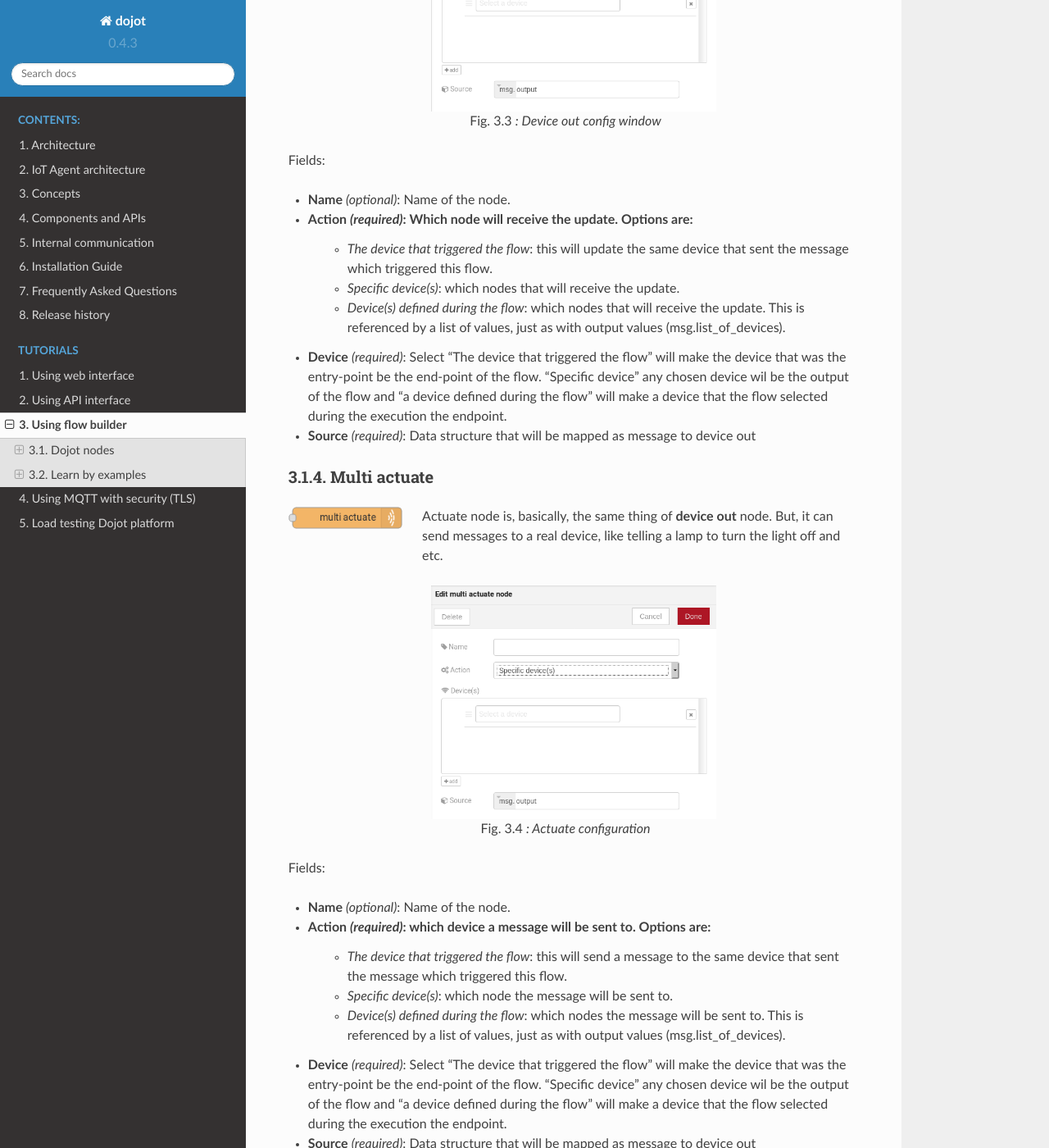
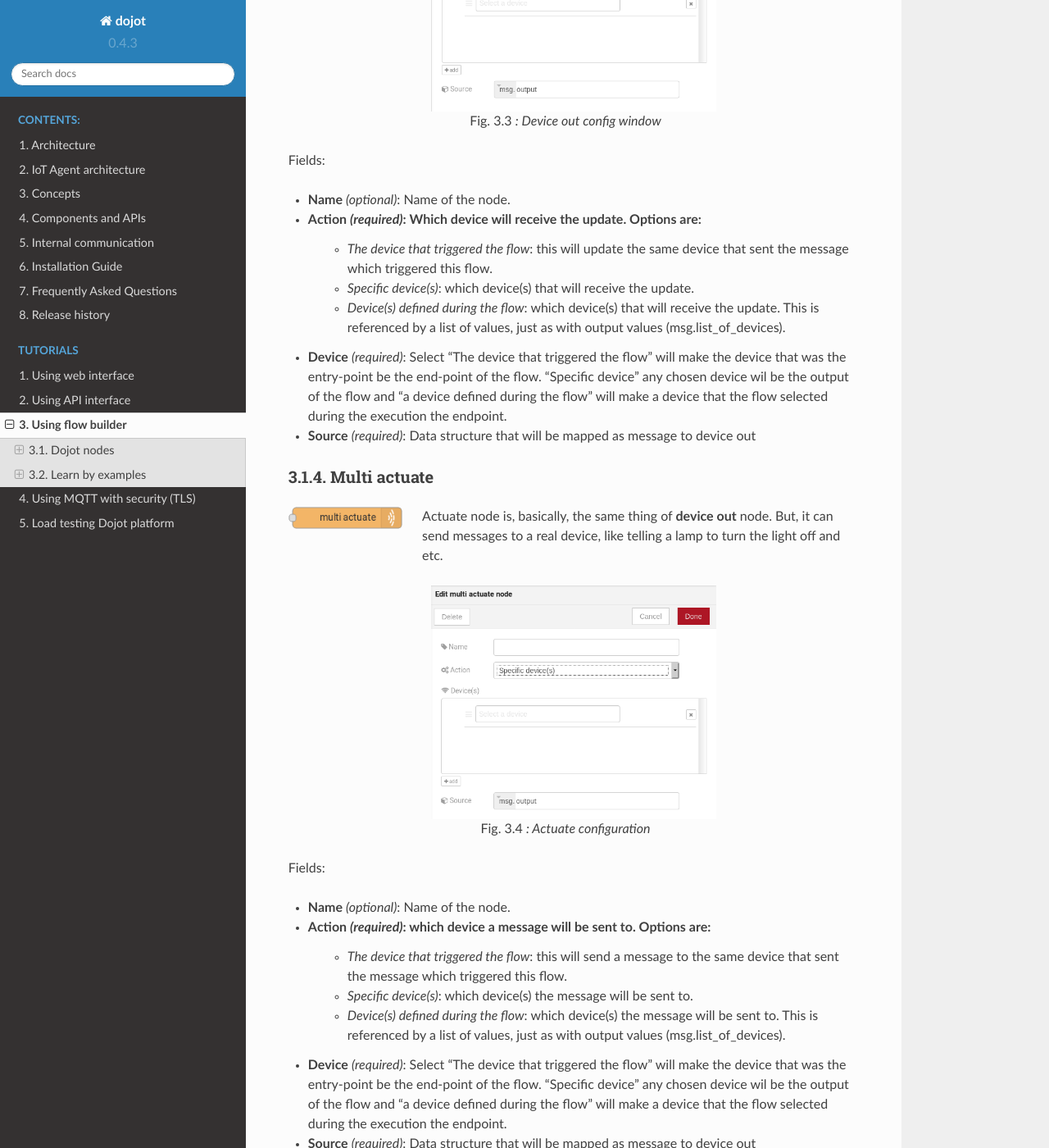
Before and after one commit to dojot/docs, a Sphinx documentation site: the page built from source/flow.rst, in a window 1280 px wide and 1400 px high, scrolled down 3297 px. Shown: the whole window at 82% size. Built offline with Sphinx 7.4.7 and the Read the Docs theme 2.0.0, drawn with Linux system fonts in a browser that asks for light colours; some of the changed text lies outside the part shown.

Commit message:
review flow trans

```diff
--- a/source/flow.rst
+++ b/source/flow.rst
@@ -138,11 +138,11 @@ is a device that exists only on *dojot*.
 Fields:
 
 * **Name** *(optional)*: Name of the node.
-* **Action** *(required)*: Which node will receive the update. Options are:
+* **Action** *(required)*: Which device will receive the update. Options are:
    - `The device that triggered the flow`: this will update the same device
      that sent the message which triggered this flow.
-   - `Specific device(s)`: which nodes that will receive the update.
-   - `Device(s) defined during the flow`: which nodes that will receive the
+   - `Specific device(s)`: which device(s) that will receive the update.
+   - `Device(s) defined during the flow`: which device(s) that will receive the
      update. This is referenced by a list of values, just as with output
      values (msg.list_of_devices).
 * **Device** *(required)*: Select "The device that triggered the flow" will
@@ -180,8 +180,8 @@ Fields:
 * **Action** *(required)*: which device a message will be sent to. Options are:
    - `The device that triggered the flow`: this will send a message to
      the same device that sent the message which triggered this flow.
-   - `Specific device(s)`: which node the message will be sent to.
-   - `Device(s) defined during the flow`: which nodes the message will be
+   - `Specific device(s)`: which device(s) the message will be sent to.
+   - `Device(s) defined during the flow`: which device(s) the message will be
      sent to. This is referenced by a list of values, just as with output
      values (msg.list_of_devices).
 * **Device** *(required)*: Select "The device that triggered the flow" will
```
Also changed, not shown: other parts of source/flow.rst (+3 -3 lines), 1 other file.
